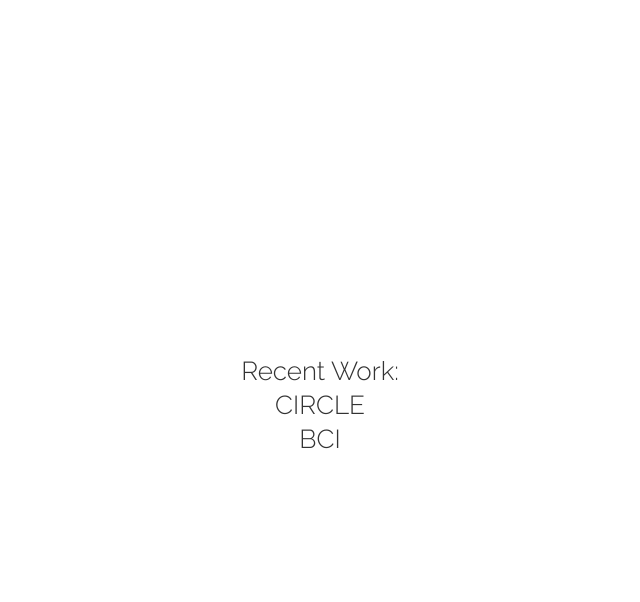
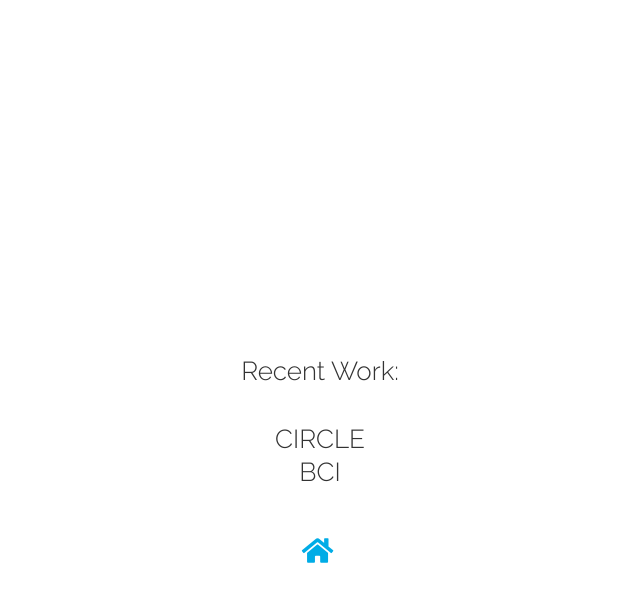
Before and after one commit to EvanDietrich/EvanDietrich.github.io, a Jekyll site: the page updates.html, which Jekyll copies as it is, in a window 1280 px wide. Shown: the top 602 px of the page, without its empty margins (320-960 px from the left). Built offline with Jekyll 4.4.1, drawn with Linux system fonts in a browser that asks for light colours; nearby versions of some CDN libraries.

Commit message:
Update updates.html

```diff
--- a/updates.html
+++ b/updates.html
@@ -33,10 +33,10 @@
 <div id="particles-js">
   <div id="text">
   <div id="title"></div>
-  <div id="description">Recent Work:<br>CIRCLE<br>BCI<br></div>
+  <div id="description">Recent Work:<br><br>CIRCLE<br>BCI<br></div>
   <br><br>
   <div id="links">
-        <a href="./index.html" title="Updates"><i class="fas fa-house fa-2x"></i></a>
+        <a href="./index.html" title="Updates"><i class="fas fa-home fa-2x"></i></a>
   </div>
 </div>
 <script>
```
